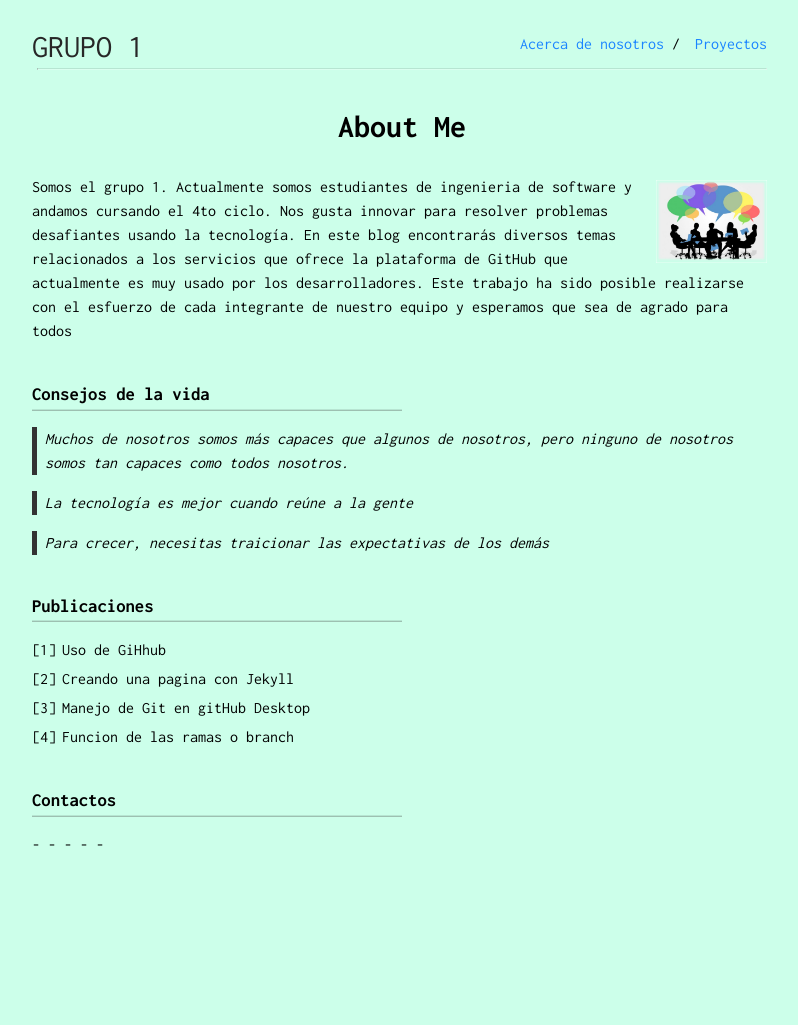
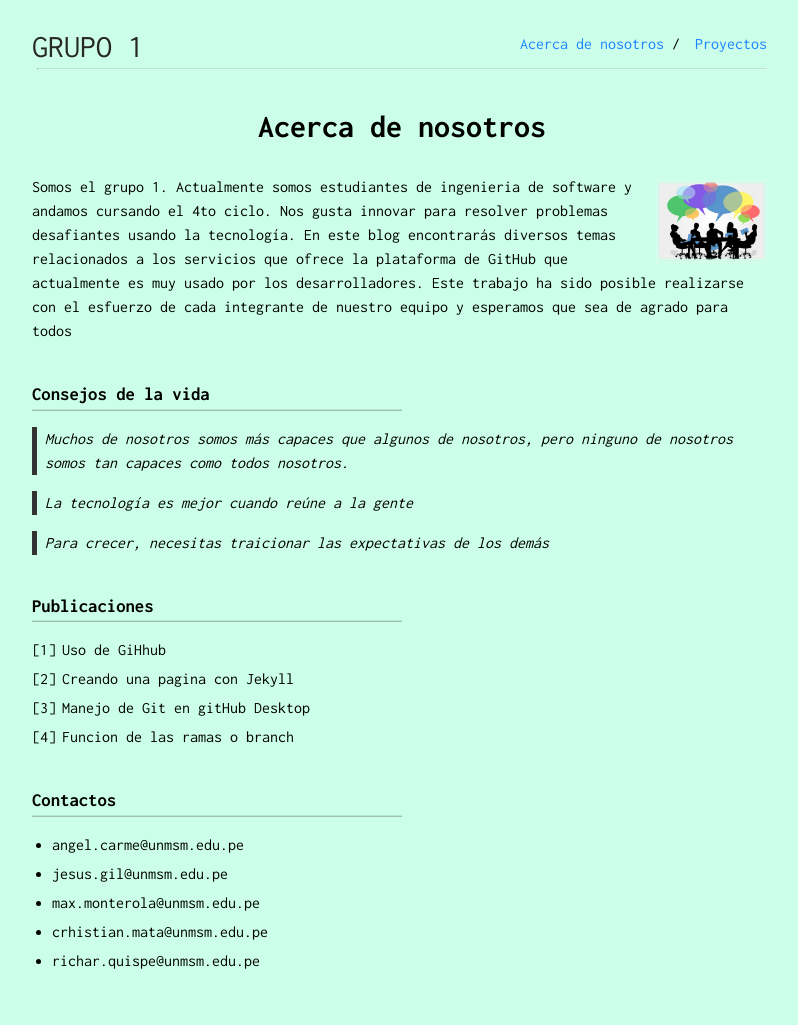
Before and after one commit to Proyecto-Grupo1/blog, a Jekyll site: the page built from about.md, in a window 1280 px wide. Shown: the whole page, without its empty margins (238-1036 px from the left). Built offline with Jekyll 4.4.1, drawn with Linux system fonts in a browser that asks for light colours; before the commit the page ends 909 px from its top, so only the background shows below that.

Commit message:
Update about.md

```diff
--- a/about.md
+++ b/about.md
@@ -1,6 +1,6 @@
 ---
 layout: default
-title: About Me
+title: Acerca de nosotros
 ---
 
 <img class="profile-picture" src="{{site.baseurl}}/{{site.profile-picture}}">
@@ -24,8 +24,8 @@
 4. Funcion de las ramas o branch
 
 ### Contactos
--
--
--
--
--
+- angel.carme@unmsm.edu.pe
+- jesus.gil@unmsm.edu.pe
+- max.monterola@unmsm.edu.pe
+- crhistian.mata@unmsm.edu.pe
+- richar.quispe@unmsm.edu.pe
```
